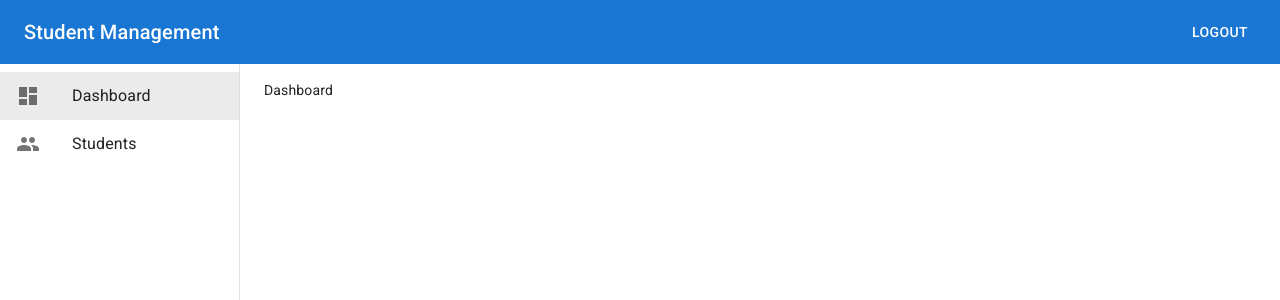
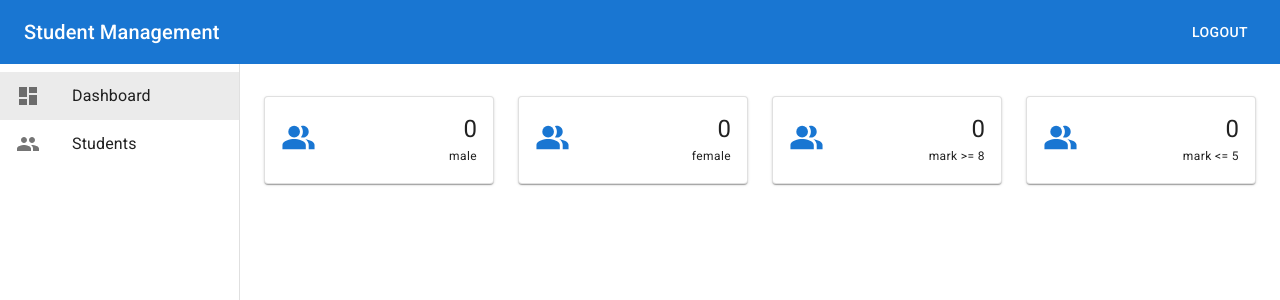
Before and after one commit to NgoDangQuang/Students-Management-Web, a React (Create React App) app: page /admin/dashboard in a window 1280 px wide. Shown: the top 300 px of the page. Built offline with nearby package versions, Linux system fonts and the light colour scheme; no server answers; sample sign-in values are in the browser's storage.

Commit message:
Add UI statistics

```diff
--- /dev/null
+++ b/src/features/dashboard/components/StatisticItem.tsx
@@ -0,0 +1,34 @@
+import { makeStyles } from '@material-ui/core';
+import { Box, Paper, Typography } from '@mui/material';
+import * as React from 'react';
+
+const useStyles = makeStyles((theme) => ({
+  root: {
+    display: 'flex',
+    flexFlow: 'row nowrap',
+    justifyContent: 'space-between',
+    alignItems: 'center',
+    padding: theme.spacing(2),
+    border: `1px solid ${theme.palette.divider}`
+  },
+}));
+export interface StatisticItemProps {
+  icon: React.ReactElement;
+  label: string;
+  value: string | number;
+}
+
+export default function StatisticItem({ icon, label, value }: StatisticItemProps) {
+  const classes = useStyles();
+  return (
+    <div>
+      <Paper className={classes.root}>
+        <Box>{icon}</Box>
+        <Box>
+          <Typography variant="h5" align='right'>{value}</Typography>
+          <Typography variant="caption">{label}</Typography>
+        </Box>
+      </Paper>
+    </div>
+  );
+}
--- a/src/features/dashboard/dashboardSaga.ts
+++ b/src/features/dashboard/dashboardSaga.ts
@@ -71,8 +71,10 @@ function* fetchDashboardData() {
       call(fetchLowestStudentList),
       call(fetchRankingByCityList),
     ]);
+    yield put(dashboardActions.fetchDataSuccess());
   } catch (error) {
     console.log('Failed to fetch dashboard data', error);
+    yield put(dashboardActions.fetchDataSuccess());
   }
 }
 
--- a/src/features/dashboard/index.tsx
+++ b/src/features/dashboard/index.tsx
@@ -1,5 +1,9 @@
+import { makeStyles } from '@material-ui/core';
+import { PeopleAlt } from '@mui/icons-material';
+import { Box, Grid, LinearProgress } from '@mui/material';
 import { useAppDispatch, useAppSelector } from 'app/hooks';
 import * as React from 'react';
+import StatisticItem from './components/StatisticItem';
 import {
   dashboardActions,
   selectDashboardLoading,
@@ -9,6 +13,16 @@ import {
   selectRankingByCityList,
 } from './dashboardSlice';
 
+const useStyles = makeStyles((theme) => ({
+  root: {
+    position: 'relative',
+    paddingTop: theme.spacing(2),
+  },
+  loading: {
+    position: 'absolute',
+    top: theme.spacing(-1),
+  },
+}));
 export default function Dashboard() {
   const dispatch = useAppDispatch();
   const loading = useAppSelector(selectDashboardLoading);
@@ -17,17 +31,49 @@ export default function Dashboard() {
   const lowestStudentList = useAppSelector(selectLowestStudentList);
   const rankingByCityList = useAppSelector(selectRankingByCityList);
 
-  console.log({
-    loading,
-    statistics,
-    highestStudentList,
-    lowestStudentList,
-    rankingByCityList,
-  });
+  const classes = useStyles();
 
   React.useEffect(() => {
     dispatch(dashboardActions.fetchData());
   }, [dispatch]);
 
-  return <div>Dashboard</div>;
+  return (
+    <Box className={classes.root}>
+      {loading && <LinearProgress className={classes.loading} />}
+
+      <Grid container spacing={3}>
+        <Grid item xs={12} md={6} lg={3}>
+          <StatisticItem
+            icon={<PeopleAlt fontSize="large" color="primary" />}
+            label="male"
+            value={statistics.maleCount}
+          />
+        </Grid>
+
+        <Grid item xs={12} md={6} lg={3}>
+          <StatisticItem
+            icon={<PeopleAlt fontSize="large" color="primary" />}
+            label="female"
+            value={statistics.femaleCount}
+          />
+        </Grid>
+
+        <Grid item xs={12} md={6} lg={3}>
+          <StatisticItem
+            icon={<PeopleAlt fontSize="large" color="primary" />}
+            label="mark >= 8"
+            value={statistics.highMarkCount}
+          />
+        </Grid>
+
+        <Grid item xs={12} md={6} lg={3}>
+          <StatisticItem
+            icon={<PeopleAlt fontSize="large" color="primary" />}
+            label="mark <= 5"
+            value={statistics.lowMarkCount}
+          />
+        </Grid>
+      </Grid>
+    </Box>
+  );
 }
```
